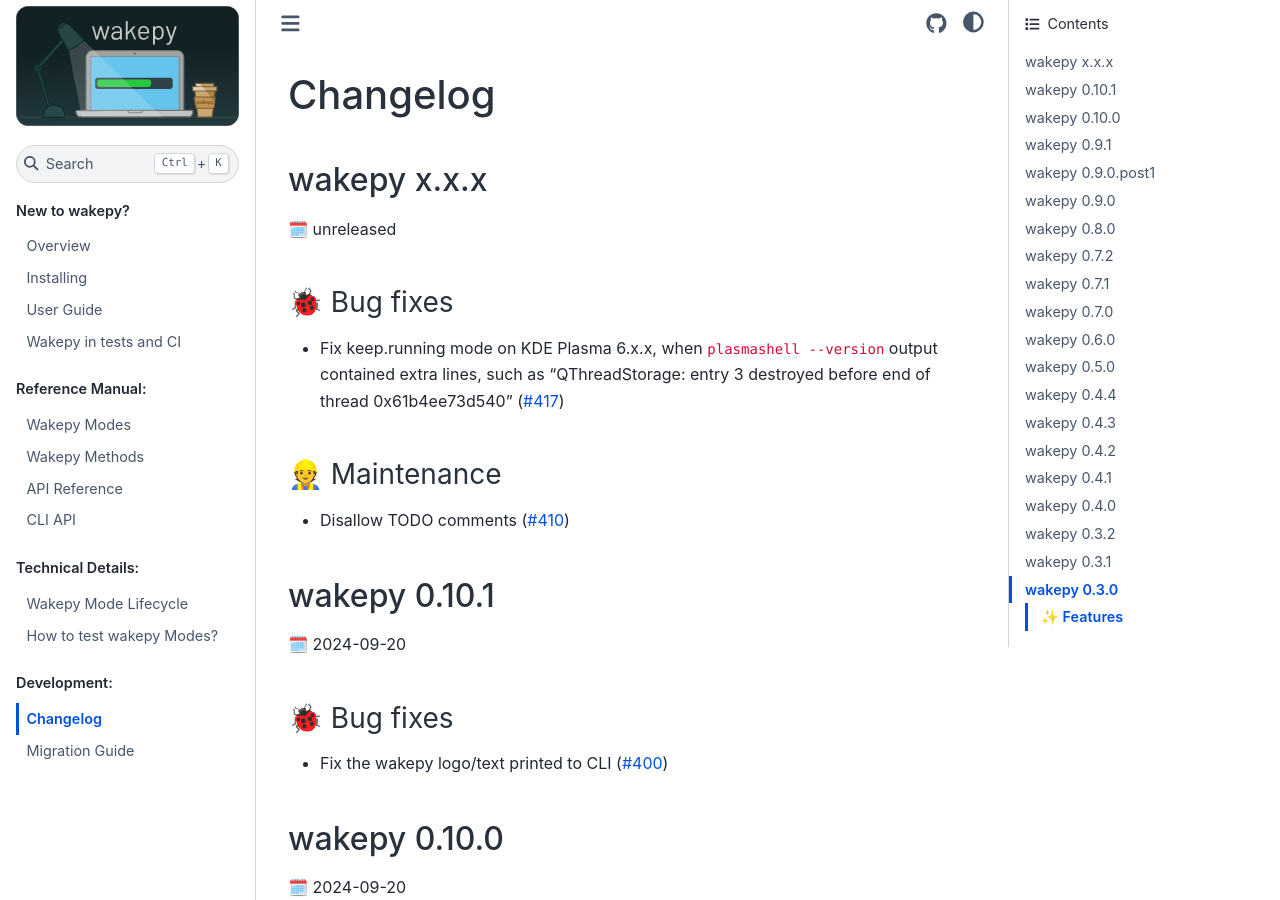
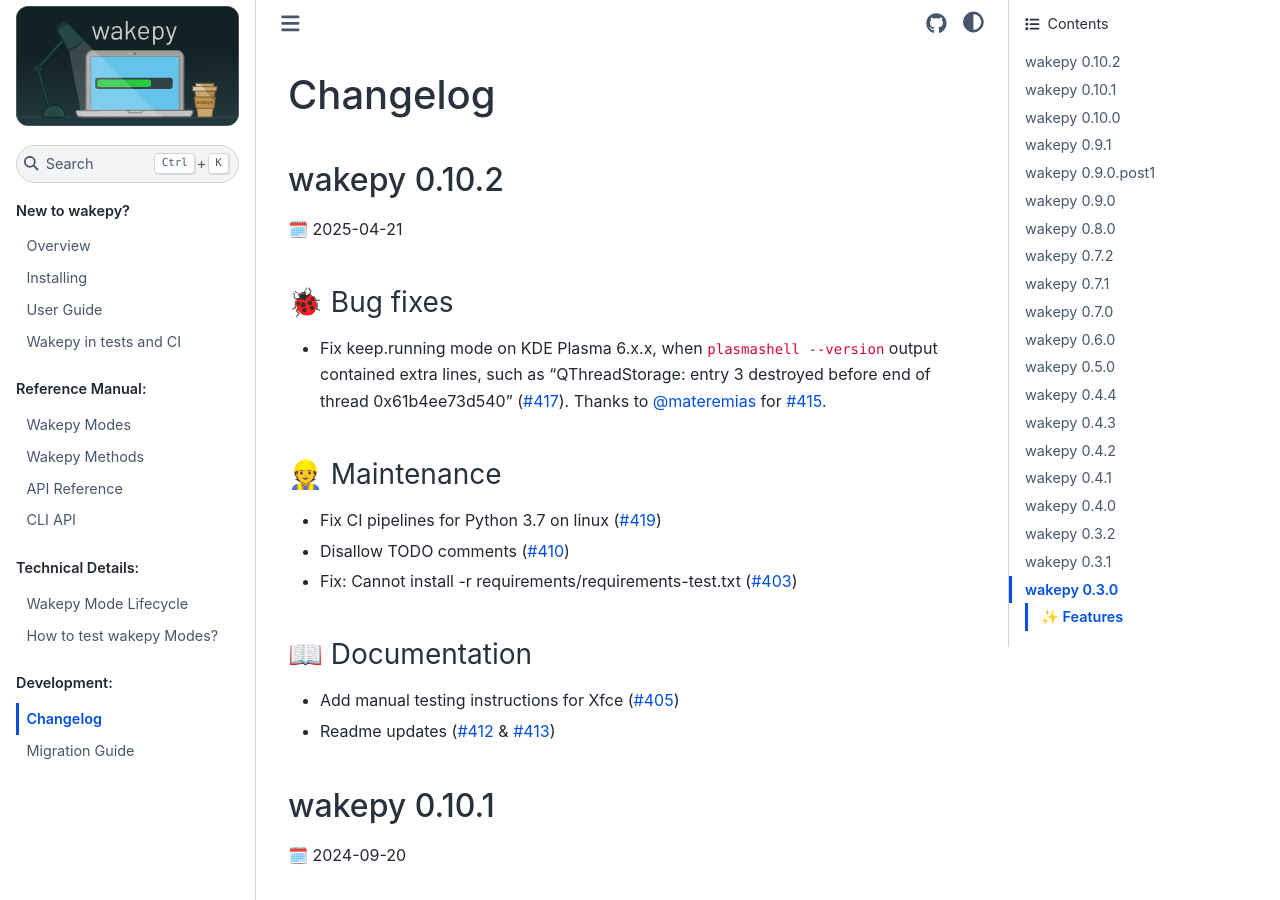
Before and after one commit to fohrloop/wakepy, a Sphinx documentation site: the page built from docs/source/changelog.md, in a window 1280 px wide and 900 px high. Built offline with Sphinx 7.4.7 and the Sphinx Book theme 1.1.4, drawn with Linux system fonts in a browser that asks for light colours; the version number could not be read and is left out.

Commit message:
Update Changelog for wakepy 0.10.2 (#420)

```diff
--- a/docs/source/changelog.md
+++ b/docs/source/changelog.md
@@ -1,13 +1,19 @@
 # Changelog
 
-## wakepy x.x.x
-🗓️ unreleased
+## wakepy 0.10.2
+🗓️ 2025-04-21
 
 ### 🐞 Bug fixes
-- Fix keep.running mode on KDE Plasma 6.x.x, when `plasmashell --version` output contained extra lines, such as "QThreadStorage: entry 3 destroyed before end of thread 0x61b4ee73d540" ([#417](https://github.com/fohrloop/wakepy/pull/417))
+- Fix keep.running mode on KDE Plasma 6.x.x, when `plasmashell --version` output contained extra lines, such as "QThreadStorage: entry 3 destroyed before end of thread 0x61b4ee73d540" ([#417](https://github.com/fohrloop/wakepy/pull/417)). Thanks to [@materemias](https://github.com/materemias) for [#415](https://github.com/fohrloop/wakepy/issues/415).
 
 ### 👷 Maintenance
+- Fix CI pipelines for Python 3.7 on linux ([#419](https://github.com/fohrloop/wakepy/pull/419))
 - Disallow TODO comments ([#410](https://github.com/fohrloop/wakepy/pull/410))
+- Fix: Cannot install -r requirements/requirements-test.txt ([#403](https://github.com/fohrloop/wakepy/pull/403))
+
+### 📖 Documentation
+- Add manual testing instructions for Xfce ([#405](https://github.com/fohrloop/wakepy/pull/405))
+- Readme updates ([#412](https://github.com/fohrloop/wakepy/pull/412) & [#413](https://github.com/fohrloop/wakepy/pull/413))
 
 ## wakepy 0.10.1
 🗓️ 2024-09-20
```
